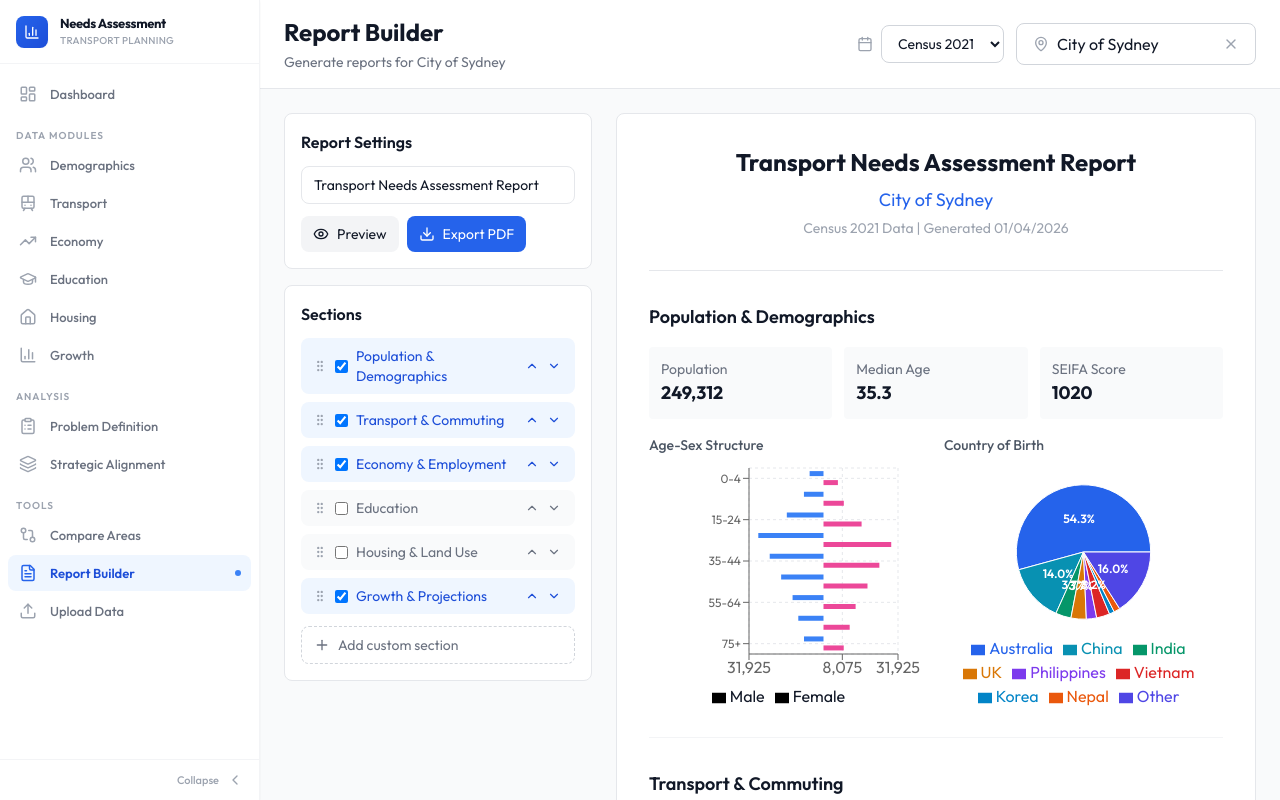
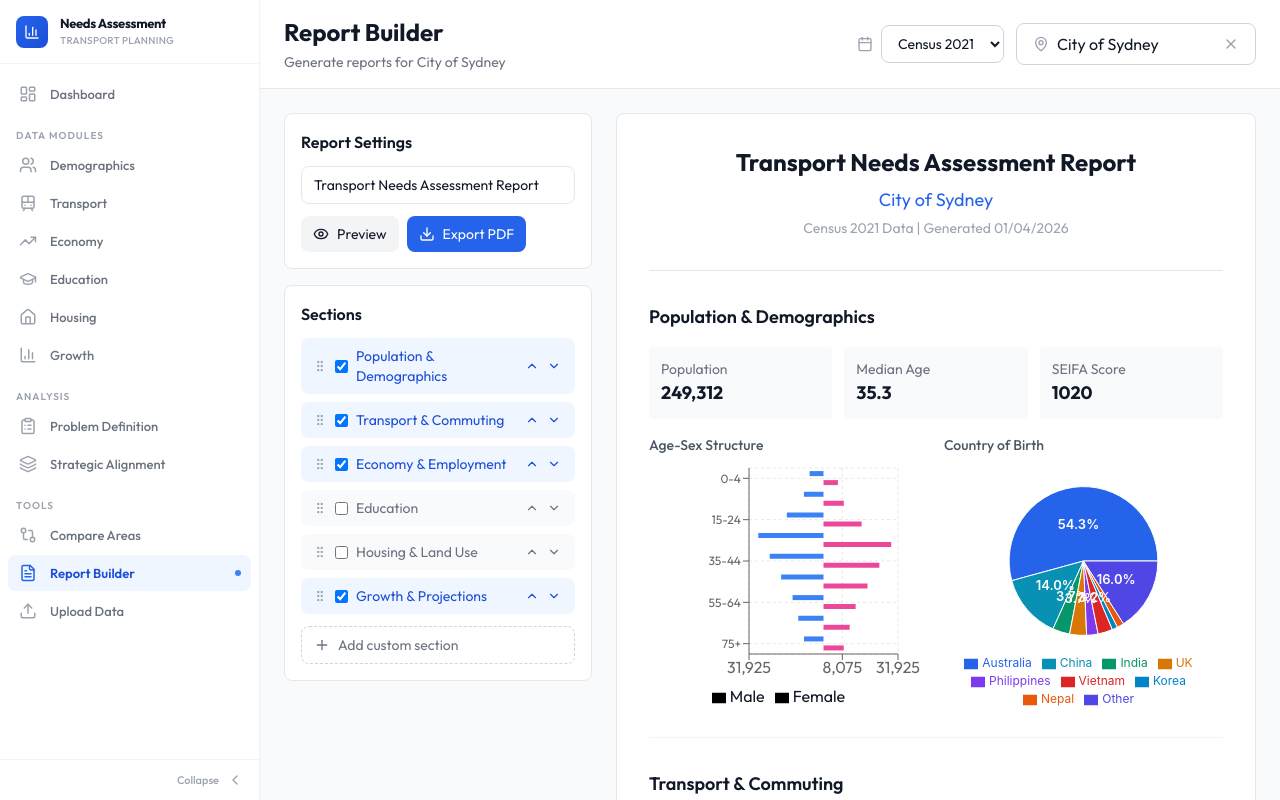
Before and after one commit to lamv-23/Needs-Assessment, a Next.js app: page /report in a window 1280 px wide. Shown: the top 800 px of the page. Built offline with nearby package versions, Linux system fonts and the light colour scheme.

Commit message:
feat: polish PieChart — larger labels, refined tooltip, typography

```diff
--- a/src/components/charts/PieChart.tsx
+++ b/src/components/charts/PieChart.tsx
@@ -34,6 +34,15 @@ interface LabelProps {
 
 const RADIAN = Math.PI / 180;
 
+const TOOLTIP_STYLE = {
+  backgroundColor: '#fff',
+  border: '1px solid #e2e8f0',
+  borderRadius: '8px',
+  boxShadow: '0 4px 12px rgba(0,0,0,0.1)',
+  fontSize: 12,
+  fontFamily: 'Inter, system-ui, sans-serif',
+};
+
 function renderCustomLabel({
   cx,
   cy,
@@ -54,8 +63,9 @@ function renderCustomLabel({
       fill="#fff"
       textAnchor="middle"
       dominantBaseline="central"
-      fontSize={12}
+      fontSize={13}
       fontWeight={600}
+      fontFamily="Inter, system-ui, sans-serif"
     >
       {`${(percent * 100).toFixed(1)}%`}
     </text>
@@ -92,13 +102,9 @@ export default function PieChart({
         </Pie>
         <Tooltip
           formatter={(value: number) => value.toLocaleString()}
-          contentStyle={{
-            backgroundColor: '#fff',
-            border: '1px solid #e5e7eb',
-            borderRadius: '6px',
-          }}
+          contentStyle={TOOLTIP_STYLE}
         />
-        <Legend />
+        <Legend wrapperStyle={{ fontFamily: 'Inter, system-ui, sans-serif', fontSize: 12 }} />
       </RechartsPieChart>
     </ResponsiveContainer>
   );
```
